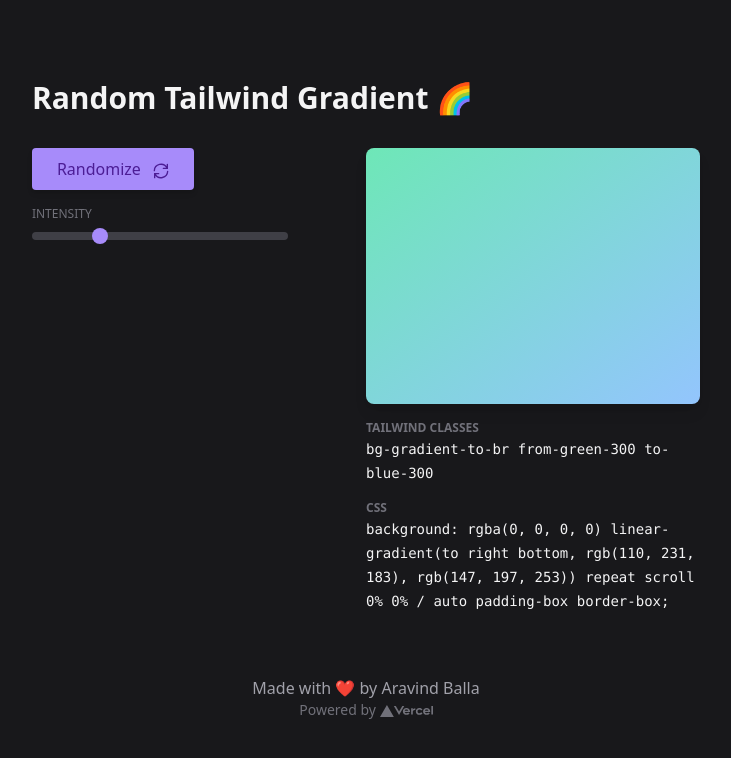
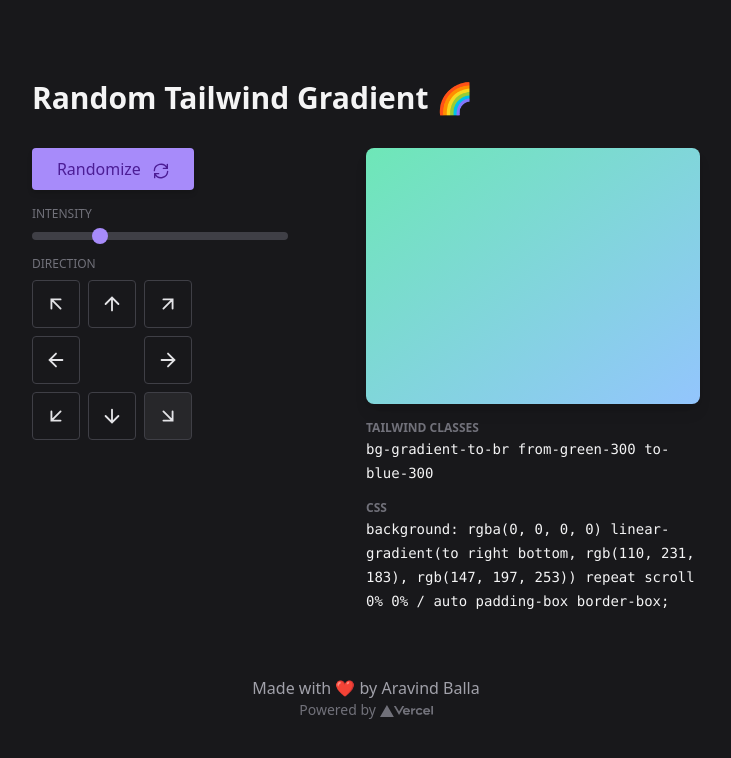
Before and after one commit to aravindballa/random-tw-gradient, a Next.js app: page / in a window 1280 px wide. Shown: the top 758 px of the page, without its empty margins (274-1005 px from the left). Built offline with nearby package versions, Linux system fonts and the light colour scheme.

Commit message:
feat: add direction

```diff
--- /dev/null
+++ b/components/icons.js
@@ -0,0 +1,113 @@
+import React from "react";
+
+export const ArrowDownRight = ({ color = "currentColor" }) => (
+  <svg
+    xmlns="http://www.w3.org/2000/svg"
+    viewBox="0 0 24 24"
+    fill="none"
+    stroke={color}
+    strokeWidth="2"
+    strokeLinecap="round"
+    strokeLinejoin="arcs"
+  >
+    <path d="M7 7l9.2 9.2M17 7v10H7" />
+  </svg>
+);
+
+export const ArrowDownLeft = ({ color = "currentColor" }) => (
+  <svg
+    xmlns="http://www.w3.org/2000/svg"
+    viewBox="0 0 24 24"
+    fill="none"
+    stroke={color}
+    strokeWidth="2"
+    strokeLinecap="round"
+    strokeLinejoin="arcs"
+  >
+    <path d="M17 7l-9.2 9.2M7 7v10h10" />
+  </svg>
+);
+
+export const ArrowUpRight = ({ color = "currentColor" }) => (
+  <svg
+    xmlns="http://www.w3.org/2000/svg"
+    viewBox="0 0 24 24"
+    fill="none"
+    stroke={color}
+    strokeWidth="2"
+    strokeLinecap="round"
+    strokeLinejoin="arcs"
+  >
+    <path d="M7 17l9.2-9.2M17 17V7H7" />
+  </svg>
+);
+
+export const ArrowRight = ({ color = "currentColor" }) => (
+  <svg
+    xmlns="http://www.w3.org/2000/svg"
+    viewBox="0 0 24 24"
+    fill="none"
+    stroke={color}
+    strokeWidth="2"
+    strokeLinecap="round"
+    strokeLinejoin="arcs"
+  >
+    <path d="M5 12h13M12 5l7 7-7 7" />
+  </svg>
+);
+
+export const ArrowLeft = ({ color = "currentColor" }) => (
+  <svg
+    xmlns="http://www.w3.org/2000/svg"
+    viewBox="0 0 24 24"
+    fill="none"
+    stroke={color}
+    strokeWidth="2"
+    strokeLinecap="round"
+    strokeLinejoin="arcs"
+  >
+    <path d="M19 12H6M12 5l-7 7 7 7" />
+  </svg>
+);
+
+export const ArrowDown = ({ color = "currentColor" }) => (
+  <svg
+    xmlns="http://www.w3.org/2000/svg"
+    viewBox="0 0 24 24"
+    fill="none"
+    stroke={color}
+    strokeWidth="2"
+    strokeLinecap="round"
+    strokeLinejoin="arcs"
+  >
+    <path d="M12 5v13M5 12l7 7 7-7" />
+  </svg>
+);
+
+export const ArrowUp = ({ color = "currentColor" }) => (
+  <svg
+    xmlns="http://www.w3.org/2000/svg"
+    viewBox="0 0 24 24"
+    fill="none"
+    stroke={color}
+    strokeWidth="2"
+    strokeLinecap="round"
+    strokeLinejoin="arcs"
+  >
+    <path d="M12 19V6M5 12l7-7 7 7" />
+  </svg>
+);
+
+export const ArrowUpLeft = ({ color = "currentColor" }) => (
+  <svg
+    xmlns="http://www.w3.org/2000/svg"
+    viewBox="0 0 24 24"
+    fill="none"
+    stroke={color}
+    strokeWidth="2"
+    strokeLinecap="round"
+    strokeLinejoin="arcs"
+  >
+    <path d="M17 17L7.8 7.7M7 17V7h10" />
+  </svg>
+);
--- a/pages/index.js
+++ b/pages/index.js
@@ -1,5 +1,14 @@
 import colors from "tailwindcss/colors";
-// import plugin from "tailwindcss/lib/plugins/gradientColorStops";
+import {
+  ArrowDown,
+  ArrowDownLeft,
+  ArrowDownRight,
+  ArrowLeft,
+  ArrowRight,
+  ArrowUp,
+  ArrowUpLeft,
+  ArrowUpRight,
+} from "../components/icons";
 
 const getRandomItem = (arr) => arr[Math.floor(Math.random() * arr.length)];
 
@@ -23,31 +32,46 @@ const isNotAllowed = (color) => {
   return false;
 };
 
-const getRandomColor = () => {
+const getRandomColor = (prevColor = "") => {
   const allColors = Object.keys(colors);
   const color = getRandomItem(allColors);
-  return isNotAllowed(color) ? getRandomColor() : color;
+  return isNotAllowed(color) || prevColor === color ? getRandomColor() : color;
 };
 
-const getGradient = (firstColor, secondColor, intensity = 300) => {
-  return `bg-gradient-to-br from-${firstColor}-${intensity} to-${secondColor}-${intensity}`;
+const getGradient = (
+  firstColor,
+  secondColor,
+  intensity = 300,
+  direction = "br"
+) => {
+  return `bg-gradient-to-${direction} from-${firstColor}-${intensity} to-${secondColor}-${intensity}`;
 };
+
+const DirectionButton = ({ active, ...rest }) => (
+  <button
+    {...rest}
+    className={`w-12 h-12 p-3 rounded border border-gray-700 outline-none focus:outline-none focus:border-gray-600 hover:border-gray-600 ${
+      active ? "bg-gray-800" : ""
+    }`}
+  />
+);
 
 export default function IndexPage() {
   const [randomGradient, setRandomGradient] = React.useState("bg-gray-300");
   const [css, setCSS] = React.useState("");
   const gradientCardRef = React.useRef();
 
-  const [firstColor, setFirstColor] = React.useState(getRandomColor());
-  const [secondColor, setSecondColor] = React.useState(getRandomColor());
+  const [colors, setColors] = React.useState([
+    getRandomColor(),
+    getRandomColor(),
+  ]);
   const [intensity, setIntensity] = React.useState(300);
+  const [direction, setDirection] = React.useState("br");
 
   const handleRandomise = () => {
-    setFirstColor(getRandomColor());
-    setSecondColor(getRandomColor());
-    setTimeout(() => {
-      setRandomGradient(getGradient(firstColor, secondColor, intensity));
-    }, 0);
+    const firstColor = getRandomColor();
+    const secondColor = getRandomColor(firstColor);
+    setColors([firstColor, secondColor]);
   };
 
   const handleIntensityChange = (e) => {
@@ -55,12 +79,16 @@ export default function IndexPage() {
     setIntensity(Math.floor(value / 100) * 100);
   };
 
-  // load the colors after the component mounts
-  React.useEffect(handleRandomise, []);
+  const getDirectionButtonProps = (curDirection) => ({
+    active: curDirection === direction,
+    onClick: () => {
+      setDirection(curDirection);
+    },
+  });
 
   React.useEffect(() => {
-    setRandomGradient(getGradient(firstColor, secondColor, intensity));
-  }, [intensity]);
+    setRandomGradient(getGradient(colors[0], colors[1], intensity, direction));
+  }, [colors, intensity, direction]);
 
   React.useEffect(() => {
     if (gradientCardRef && gradientCardRef.current) {
@@ -96,7 +124,9 @@ export default function IndexPage() {
               </svg>
             </button>
 
-            <div className="text-xs uppercase text-gray-500">Intensity</div>
+            <div className="text-xs uppercase text-gray-500 select-none">
+              Intensity
+            </div>
             <input
               className="appearance-none mt-2 mb-4 bg-gray-700 hover:bg-gray-600 rounded-lg outline-none h-2 w-64 slider"
               type="range"
@@ -105,6 +135,37 @@ export default function IndexPage() {
               value={intensity}
               onChange={handleIntensityChange}
             />
+
+            <div className="text-xs uppercase text-gray-500 select-none">
+              Direction
+            </div>
+            <div className="grid grid-cols-3 gap-2 mt-2 mb-4 w-max text-gray-200">
+              <DirectionButton {...getDirectionButtonProps("tl")}>
+                <ArrowUpLeft />
+              </DirectionButton>
+              <DirectionButton {...getDirectionButtonProps("t")}>
+                <ArrowUp />
+              </DirectionButton>
+              <DirectionButton {...getDirectionButtonProps("tr")}>
+                <ArrowUpRight />
+              </DirectionButton>
+              <DirectionButton {...getDirectionButtonProps("l")}>
+                <ArrowLeft />
+              </DirectionButton>
+              <div className="w-12 h-12"></div>
+              <DirectionButton {...getDirectionButtonProps("r")}>
+                <ArrowRight />
+              </DirectionButton>
+              <DirectionButton {...getDirectionButtonProps("bl")}>
+                <ArrowDownLeft />
+              </DirectionButton>
+              <DirectionButton {...getDirectionButtonProps("b")}>
+                <ArrowDown />
+              </DirectionButton>
+              <DirectionButton {...getDirectionButtonProps("br")}>
+                <ArrowDownRight />
+              </DirectionButton>
+            </div>
           </div>
 
           {/* RIGHT column */}
```
Also changed, not shown: components/Footer.tsx (deleted).
